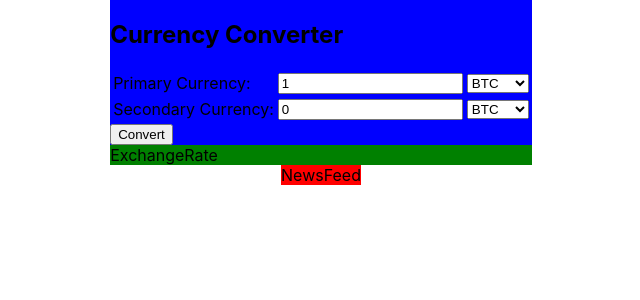
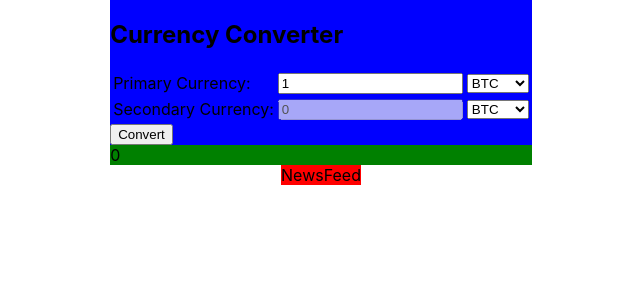
Before and after one commit to myexistance/crypto-dashboard, a React (Create React App) app: page / in a window 1280 px wide. Shown: the top 300 px of the page, without its empty margins (319-959 px from the left). Built offline with nearby package versions, Linux system fonts and the light colour scheme; the HTML template or start-up script is replaced by a standard one.

Commit message:
outputting exchangerate

```diff
--- a/src/components/CurrencyConverter.js
+++ b/src/components/CurrencyConverter.js
@@ -67,9 +67,9 @@ const CurrencyConverter = ()  =>  {
                                <td>Secondary Currency:</td>
                                <td>
                                  <input
-                                 type="number"
                                  name="currency-amount-2"
                                  value={result}
+                                 disabled={true}
                                  />
                                </td>
                                <td>
@@ -90,7 +90,7 @@ const CurrencyConverter = ()  =>  {
 
       </div>
 
-      <ExchangeRate/>
+      <ExchangeRate exchangeRate={exchangeRate}/>
     </div>
   )
 }
--- a/src/components/ExchangeRate.js
+++ b/src/components/ExchangeRate.js
@@ -1,10 +1,10 @@
 
 
 
-const ExchangeRate = ()  =>  {
+const ExchangeRate = ({exchangeRate})  =>  {
   return (
     <div className ="exchange-rate">
-      ExchangeRate
+      {exchangeRate}
 
     </div>
   )
```
